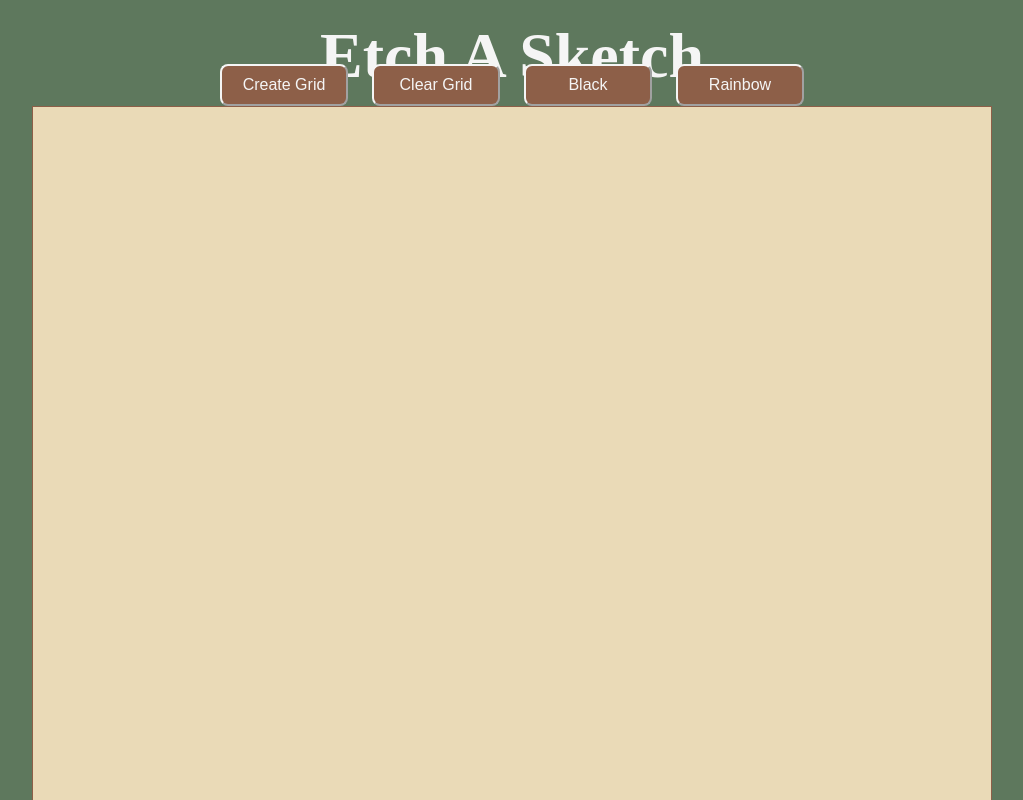
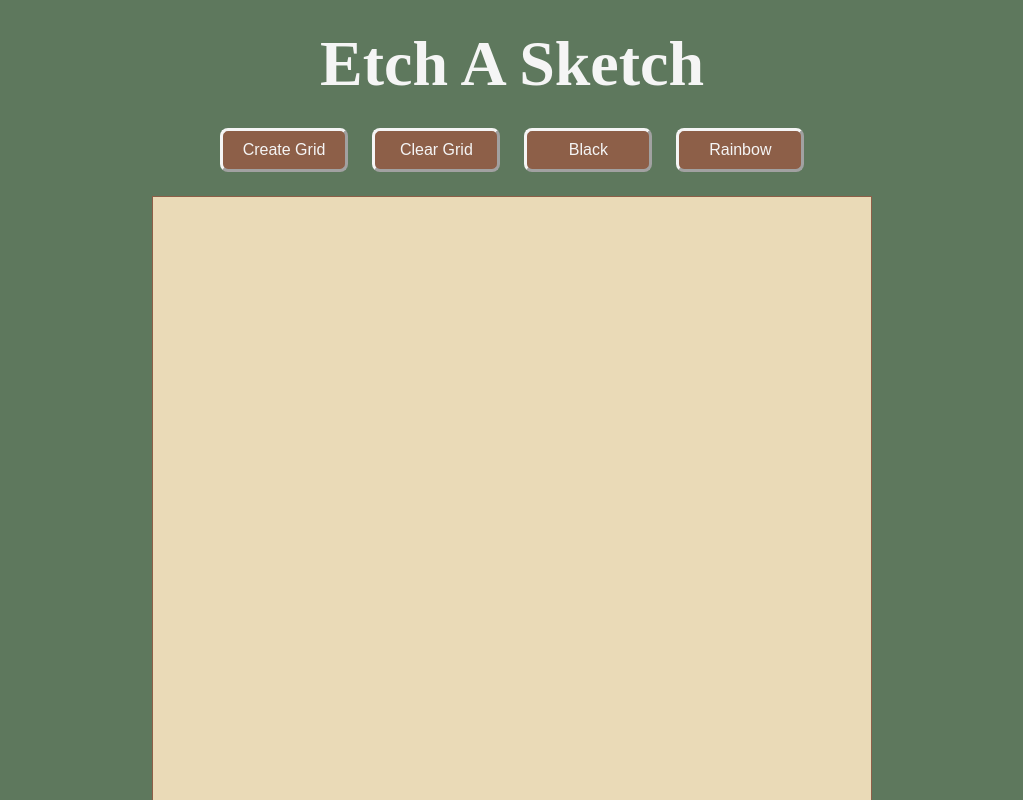
Before and after one commit to mr-wontdo/etch-a-sketch, a plain HTML site: page index.html in a window 1280 px wide. Shown: the top 800 px of the page, without its empty margins (128-1151 px from the left). Drawn offline with Linux system fonts and the light colour scheme.

Commit message:
Update layout and styling

```diff
--- a/index.html
+++ b/index.html
@@ -10,6 +10,7 @@
         <div class="header">
             <h1>Etch A Sketch</h1>
         </div>
+        <div class="content">
             <div class="buttons">
                 <button class="create-grid">Create Grid</button>
                 <button class="clear-grid">Clear Grid</button>
@@ -17,6 +18,7 @@
                 <button class="rainbow-color">Rainbow</button>
             </div>
             <div class="main-div"></div>
+        </div>
         <div class="footer">Copyright © mr-wontdo 2023</div>
     </body>
 </html>
--- a/styles.css
+++ b/styles.css
@@ -11,28 +11,35 @@ body {
     align-items: center;
     flex-direction: column;
     height: 100vh;
-    justify-content: space-between;
 }
 
 .header,
 .footer {
     display: flex;
     align-items: center;
-    justify-content: center;
-    min-height: 64px;
 }
 
 .header {
     font-size: 32px;
-    padding-top: 48px;
+    flex-grow: 1;
+    min-height: 128px;
 }
 
 .footer {
     font-size: large;
+    min-height: 64px;
+}
+
+.content {
+    display: flex;
+    flex-direction: column;
+    flex-grow: 1;
+    gap: 24px;
 }
 
 .buttons {
     display: flex;
+    justify-content: center;
     gap: 24px;
 }
 
@@ -40,6 +47,7 @@ button {
     background-color: #8D5F48;
     border-color: whitesmoke;
     border-radius: 8px;
+    border-width: 3px;
     color: whitesmoke;
     font-size: medium;
     padding: 10px 20px;
@@ -51,8 +59,8 @@ button {
     border: 1px solid #8D5F48;
     display: flex;
     flex-direction: column;
-    min-height: 960px;
-    min-width: 960px;
+    min-height: 720px;
+    min-width: 720px;
 }
 
 .vertical-div {
```
Lines whose indentation alone changed are shown as unchanged.
